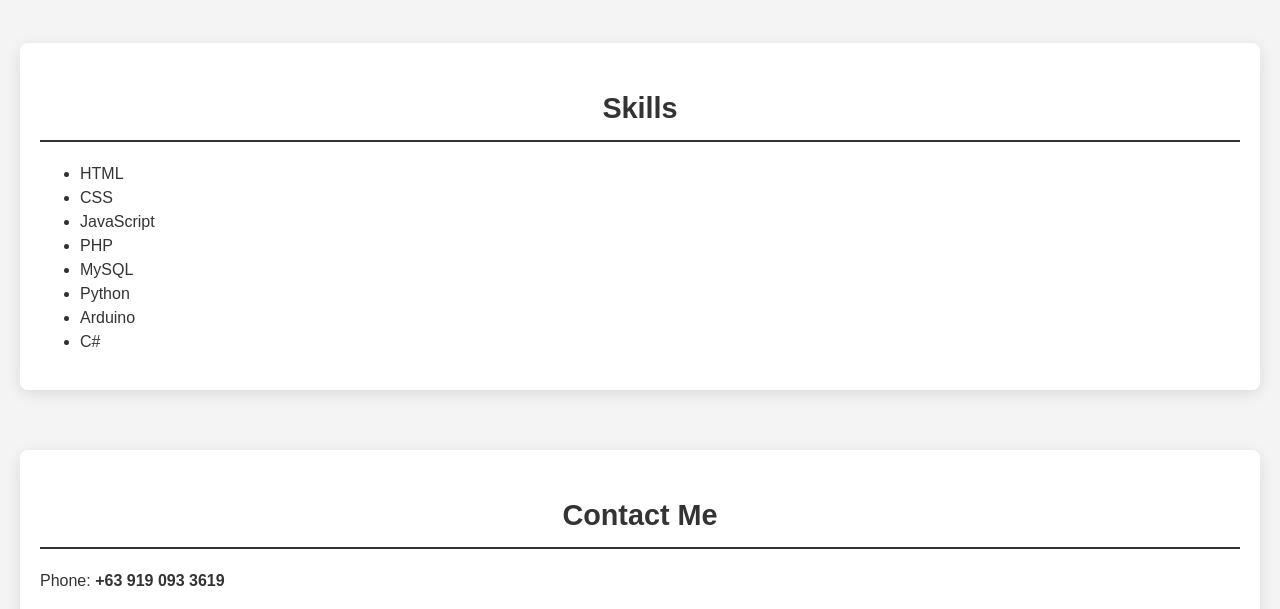
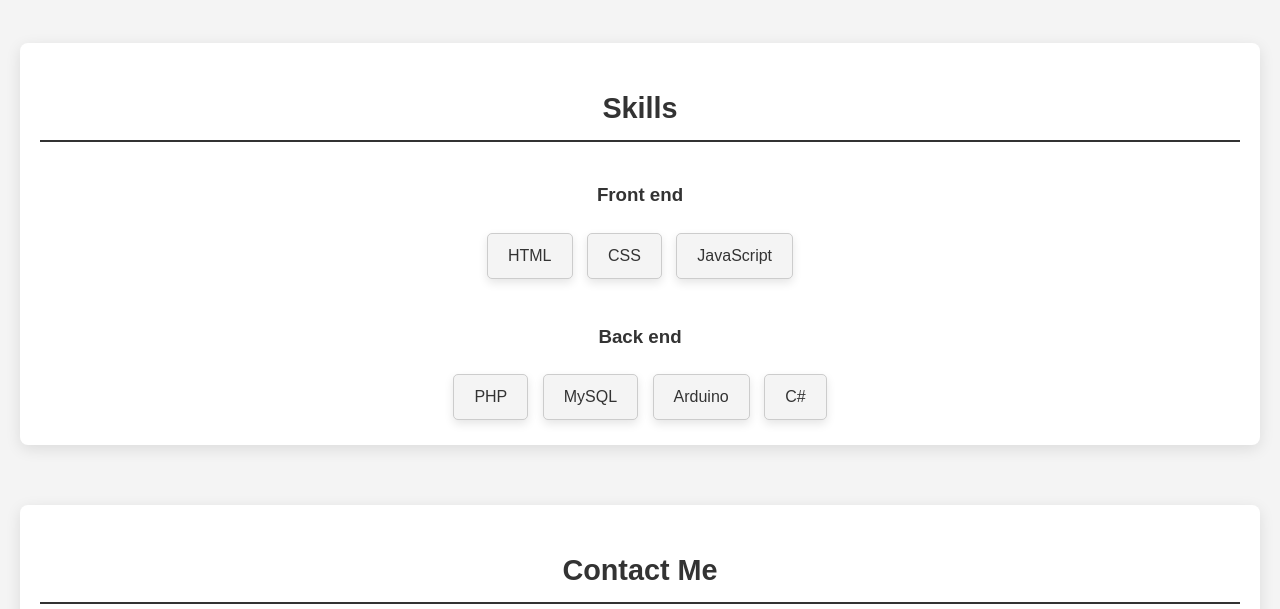
Before and after one commit to JulioTri15/JulioTri15.github.io, a plain HTML site: page index.html in a window 1280 px wide. Shown: the part 1855-2464 px from the top of the page. Drawn offline with Linux system fonts and the light colour scheme.

Commit message:
Add files via upload

```diff
--- a/index.html
+++ b/index.html
@@ -55,17 +55,23 @@
 
     <section id="skills">
         <h2>Skills</h2>
-        <ul>
-            <li>HTML</li>
-            <li>CSS</li>
-            <li>JavaScript</li>
-            <li>PHP</li>
-            <li>MySQL</li>
-            <li>Python</li>
-            <li>Arduino</li>
-            <li>C#</li>
-        </ul>
+        <div class="skills-container">
+            <div class="front-end">
+                <h3>Front end</h3>
+                <div class="skill-card">HTML</div>
+                <div class="skill-card">CSS</div>
+                <div class="skill-card">JavaScript</div>
+            </div>
+            <div class="back-end">
+                <h3>Back end</h3>
+                <div class="skill-card">PHP</div>
+                <div class="skill-card">MySQL</div>
+                <div class="skill-card">Arduino</div>
+                <div class="skill-card">C#</div>
+            </div>
+        </div>
     </section>
+
 
     <section id="contact">
         <h2>Contact Me</h2>
--- a/styles.css
+++ b/styles.css
@@ -29,6 +29,7 @@ nav {
     left: 10px; /* Adjust distance from left */
     display: none; /* Hide by default for desktop */
     cursor: pointer; /* Pointer cursor for click */
+    color: white;
 }
 
 .hamburger .bar {
@@ -175,6 +176,43 @@ footer {
     background-color: #555; /* Darker on hover */
 }
 
+
+.skills-container {
+    display: flex;
+    flex-direction: column; /* Arrange items in a column */
+    align-items: center; /* Center the divs horizontally */
+    gap: 20px; /* Add space between Front end and Back end sections */
+}
+
+.front-end,
+.back-end {
+    text-align: center; /* Center text within each section */
+}
+
+.skill-card {
+    display: inline-block;
+    padding: 10px 20px;
+    margin: 5px;
+    background-color: #f4f4f4;
+    border: 1px solid #ccc;
+    border-radius: 5px;
+    box-shadow: 0 4px 10px rgba(0, 0, 0, 0.1);
+}
+
+
+
+#contact {
+    text-align: center; /* Center all text in the contact section */
+}
+
+#contact p {
+    margin: 10px 0; /* Add some margin between paragraphs */
+}
+
+
+
+
+
 #contact ul {
     list-style: none; /* Remove list style */
     padding: 0; /* Remove padding */
```
Also changed, not shown: Calculator/script.js (+23 -4 lines).
